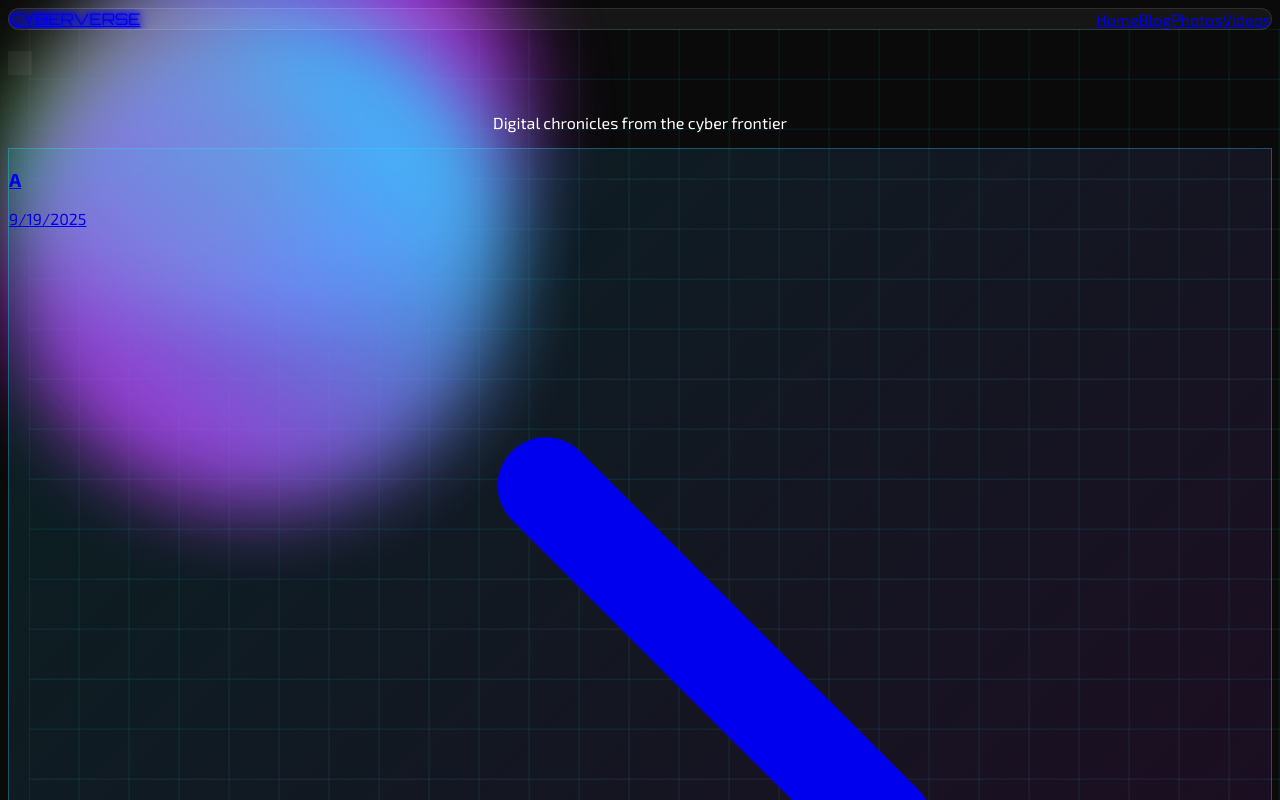
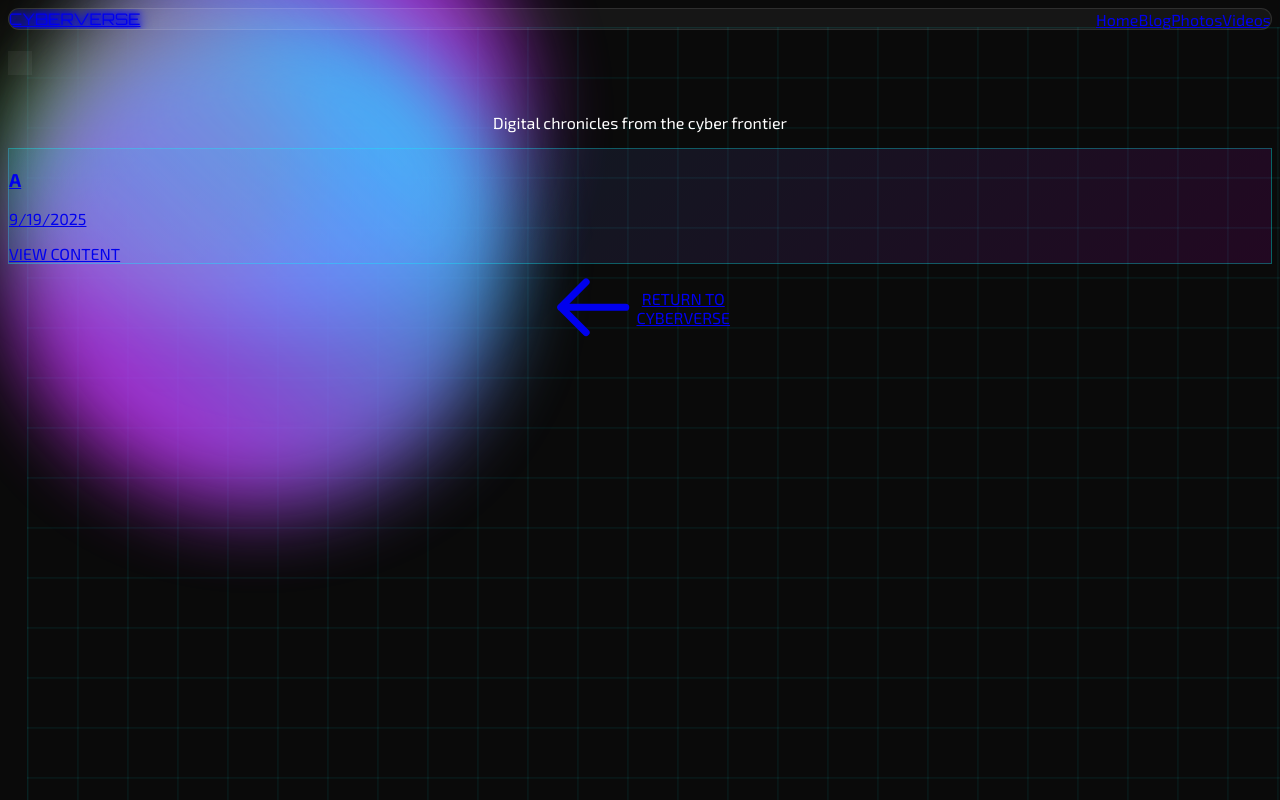
Before and after one commit to LouisCaiKM7/LouisCaiKM7.github.io, a Next.js app: page /blog in a window 1280 px wide. Shown: the top 800 px of the page. Built offline with nearby package versions, Linux system fonts and the light colour scheme.

Commit message:
appearance

```diff
--- a/src/app/[category]/page.tsx
+++ b/src/app/[category]/page.tsx
@@ -63,9 +63,6 @@ export default async function CategoryPage({ params }: Props) {
 
                   <div className="mt-4 flex items-center text-cyan-400 group-hover:text-white transition-colors duration-300">
                     <span className="text-sm font-semibold">VIEW CONTENT</span>
-                    <svg className="w-4 h-4 ml-2 transform group-hover:translate-x-2 transition-transform duration-300" fill="none" stroke="currentColor" viewBox="0 0 24 24">
-                      <path strokeLinecap="round" strokeLinejoin="round" strokeWidth={2} d="M9 5l7 7-7 7" />
-                    </svg>
                   </div>
                 </div>
               </div>
--- a/src/app/page.tsx
+++ b/src/app/page.tsx
@@ -64,9 +64,6 @@ export default async function Home() {
 
                 <div className="mt-6 flex items-center text-cyan-400 group-hover:text-white transition-colors duration-300">
                   <span className="text-sm font-semibold">ENTER MODULE</span>
-                  <svg className="w-4 h-4 ml-2 transform group-hover:translate-x-2 transition-transform duration-300" fill="none" stroke="currentColor" viewBox="0 0 24 24">
-                    <path strokeLinecap="round" strokeLinejoin="round" strokeWidth={2} d="M9 5l7 7-7 7" />
-                  </svg>
                 </div>
               </div>
             </Link>
```
